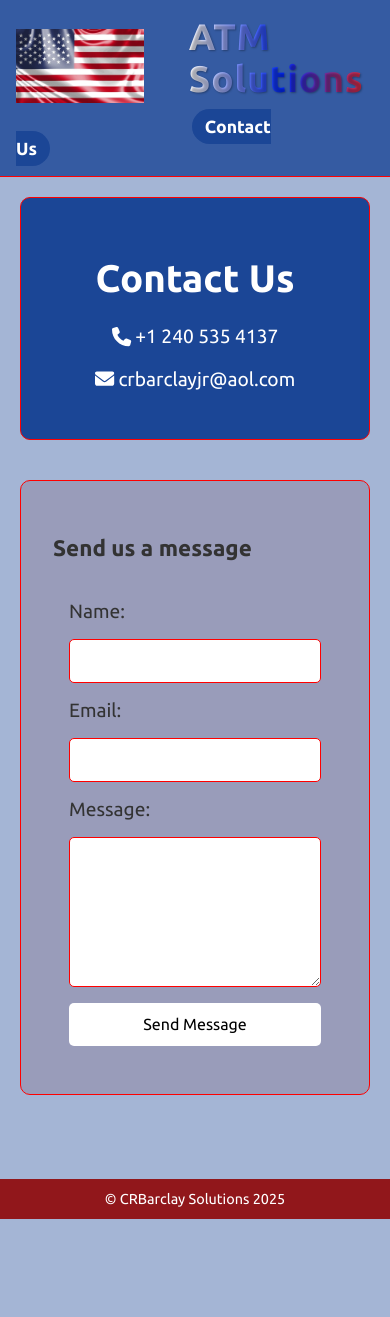
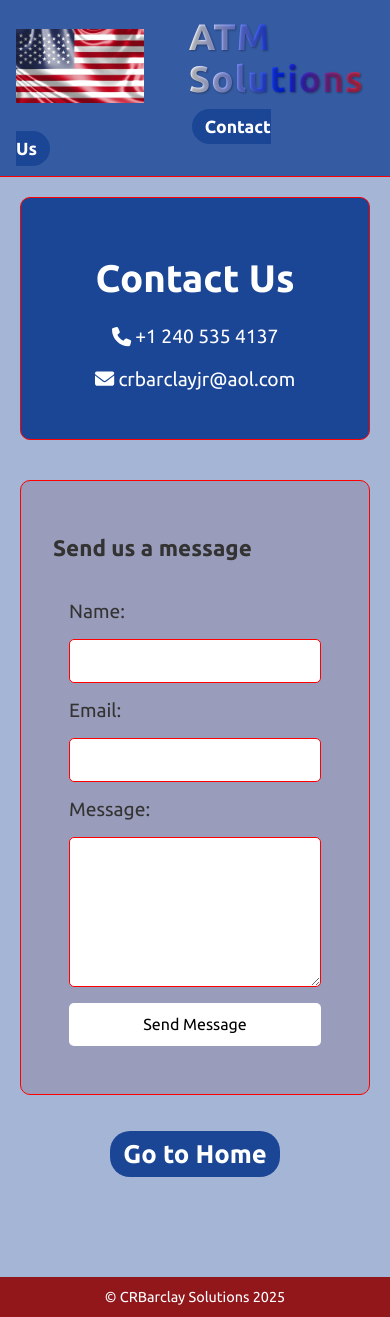
Before and after one commit to ShaynaMBarclay/CRBarclay, a React (Vite) app: page /contact in a window 390 px wide. Before the commit the page ends 1219 px from the top, so only its background shows below. Built offline with nearby package versions, Linux system fonts and the light colour scheme; a web font is replaced by a local one.

Commit message:
added go home button

```diff
--- a/src/pages/Contact.jsx
+++ b/src/pages/Contact.jsx
@@ -2,6 +2,7 @@ import  { useState } from 'react'
 import emailjs from '@emailjs/browser';
 import { FontAwesomeIcon } from "@fortawesome/react-fontawesome";
 import { faEnvelope, faPhone } from "@fortawesome/free-solid-svg-icons";
+import { useNavigate } from 'react-router-dom';
 
 function Contact() {
   const [formData, setFormData] = useState({
@@ -11,6 +12,8 @@ function Contact() {
   });
 
   const [isSent, setIsSent] = useState(false);
+
+  const navigate = useNavigate();
 
   const handleChange = (e) => {
       setFormData({ ...formData, [e.target.name]: e.target.value });
@@ -31,6 +34,10 @@ function Contact() {
       .catch((error) => {
           console.error("Error sending message:", error);
       });
+  };
+
+  const handleRedirect = () => {
+    navigate("/");
   };
 
   return (
@@ -80,6 +87,10 @@ function Contact() {
             </form>
         </div>
 
+      <button className="go-home-button" onClick={handleRedirect}>
+        Go to Home
+      </button>
+
     </div>
   )
 }
--- a/src/styles/Contact.css
+++ b/src/styles/Contact.css
@@ -80,12 +80,28 @@
     color: green;
     font-weight: bold;
   }
+  .go-home-button {
+    background-color: #1b4696;
+    color: white;
+    margin-left: 5rem;
+    padding: 0.5rem 0.8rem;
+    border-radius: 20px;
+    font-family: "Ubuntu", sans-serif;
+    font-size: 1.6rem;
+    font-weight: bold;
+    text-decoration: none;
+    margin: 1rem 0;
+  }
 
   /* Mobile version */
 
   @media (max-width: 768px) {
     .contact-page {
+      display: flex;
       flex-direction: column;
+      align-items: center;  /* Centers content horizontally */
+      justify-content: center; /* Centers content vertically */
+      min-height: 100vh;
       padding: 20px;
       gap: 20px;
       margin: 0;
@@ -153,4 +169,17 @@
       font-weight: bold;
       font-size: 1rem;
     }
+
+    .go-home-button {
+    background-color: #1b4696;
+    color: white;
+    margin-left: 5rem;
+    padding: 0.5rem 0.8rem;
+    border-radius: 20px;
+    font-family: "Ubuntu", sans-serif;
+    font-size: 1.6rem;
+    font-weight: bold;
+    text-decoration: none;
+    margin: 1rem 0;
+    }
   }
```
